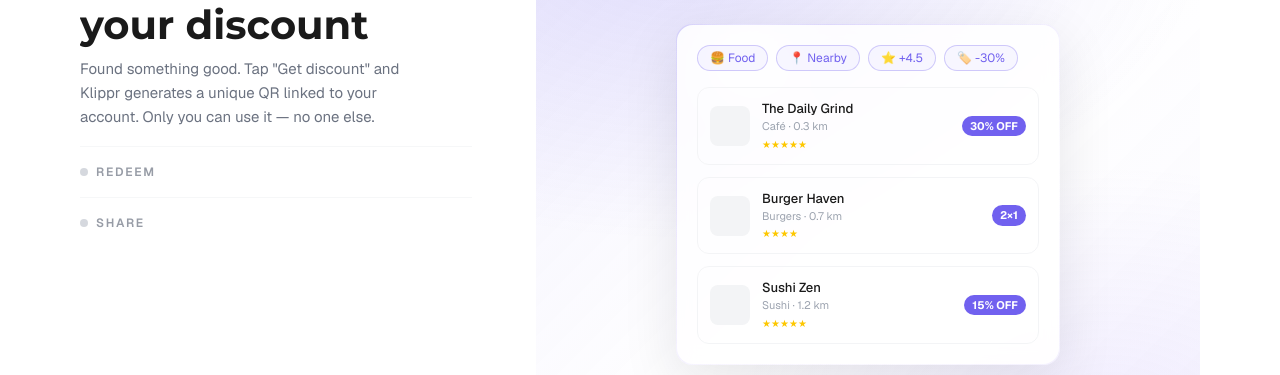
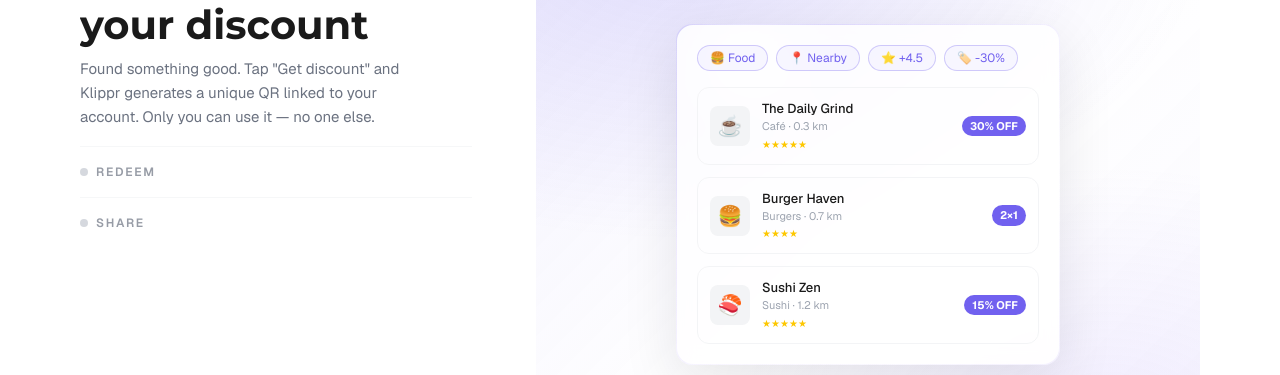
Before and after one commit to QRustOrg/Klippr-LandingPage, a Next.js app: page / in a window 1280 px wide. Shown: the part 3734-4109 px from the top of the page. Built offline with nearby package versions, Linux system fonts and the light colour scheme.

Commit message:
style: enhance Benefits and How It Works sections

```diff
--- a/src/components/BenefitsSection.tsx
+++ b/src/components/BenefitsSection.tsx
@@ -1,6 +1,7 @@
 "use client";
 
 import { useState, useRef, useEffect } from "react";
+import Image from "next/image";
 import { cn } from "@/lib/utils";
 import {
   MapPinsIcon,
@@ -25,9 +26,9 @@ const B2B_ICONS: IconComponent[] = [BarChartNumbersIcon, ShieldCheckmarkIcon, To
 /* ── Phone mockup screens ──────────────────────────────────────────── */
 function B2CScreen() {
   const deals = [
-    { name: "The Daily Grind", cat: "Café · 0.3 km", disc: "30% OFF", stars: 5, color: "#7161ef" },
-    { name: "Burger Haven", cat: "Burgers · 0.7 km", disc: "2×1", stars: 4, color: "#a78bfa" },
-    { name: "Sushi Zen", cat: "Sushi · 1.2 km", disc: "15% OFF", stars: 5, color: "#7161ef" },
+    { name: "The Daily Grind", cat: "Café · 0.3 km", disc: "30% OFF", stars: 5, color: "#7161ef", emoji: "☕" },
+    { name: "Burger Haven", cat: "Burgers · 0.7 km", disc: "2×1", stars: 4, color: "#a78bfa", emoji: "🍔" },
+    { name: "Sushi Zen", cat: "Sushi · 1.2 km", disc: "15% OFF", stars: 5, color: "#7161ef", emoji: "🍣" },
   ];
   return (
     <div className="flex flex-col gap-2 px-1">
@@ -51,9 +52,12 @@ function B2CScreen() {
           style={{ borderColor: "#f0eeff", background: "#faf9ff" }}
         >
           <div
-            className="w-7 h-7 rounded-md flex-shrink-0"
+            className="w-7 h-7 rounded-md flex-shrink-0 flex items-center justify-center text-sm leading-none"
             style={{ background: `linear-gradient(135deg, ${d.color}22, ${d.color}44)` }}
-          />
+            aria-hidden
+          >
+            {d.emoji}
+          </div>
           <div className="flex-1 min-w-0">
             <p className="text-[10px] font-semibold text-[#1a1a1a] leading-tight truncate">{d.name}</p>
             <p className="text-[8px] text-[#9ca3af]">{d.cat}</p>
@@ -308,25 +312,14 @@ function PhoneMockup({ activeTab }: { activeTab: Tab }) {
               gap: 6,
             }}
           >
-            <div
-              style={{
-                width: 24,
-                height: 24,
-                borderRadius: 6,
-                background: "rgba(255,255,255,0.2)",
-                display: "flex",
-                alignItems: "center",
-                justifyContent: "center",
-              }}
-            >
-              {/* Scissors mini icon */}
-              <svg viewBox="0 0 12 12" width="14" height="14" fill="none">
-                <circle cx="3" cy="9" r="2" stroke="white" strokeWidth="1" />
-                <circle cx="9" cy="9" r="2" stroke="white" strokeWidth="1" />
-                <path d="M4.5 7.5L9 3" stroke="white" strokeWidth="1.2" strokeLinecap="round" />
-                <path d="M7.5 7.5L3 3" stroke="white" strokeWidth="1.2" strokeLinecap="round" />
-              </svg>
-            </div>
+            <Image
+              src="/klippr/klippr.png"
+              alt="Klippr"
+              width={24}
+              height={24}
+              className="rounded-md object-cover shrink-0"
+              sizes="24px"
+            />
             <span style={{ fontSize: 11, fontWeight: 700, color: "white", letterSpacing: 0.5 }}>KLIPPR</span>
             <div style={{ marginLeft: "auto", width: 22, height: 22, borderRadius: "50%", background: "rgba(255,255,255,0.2)", display: "flex", alignItems: "center", justifyContent: "center" }}>
               <div style={{ width: 8, height: 8, borderRadius: "50%", background: "white" }} />
--- a/src/components/HowItWorksSection.tsx
+++ b/src/components/HowItWorksSection.tsx
@@ -27,9 +27,9 @@ function ExplorarPanel() {
   const { dict } = useTranslation();
   const filters = dict.howItWorks.panels.explorar.filters;
   const cards = [
-    { name: "The Daily Grind", cat: "Café · 0.3 km", disc: "30% OFF", stars: 5 },
-    { name: "Burger Haven",    cat: "Burgers · 0.7 km", disc: "2×1",   stars: 4 },
-    { name: "Sushi Zen",       cat: "Sushi · 1.2 km",  disc: "15% OFF", stars: 5 },
+    { name: "The Daily Grind", cat: "Café · 0.3 km", disc: "30% OFF", stars: 5, emoji: "☕" },
+    { name: "Burger Haven", cat: "Burgers · 0.7 km", disc: "2×1", stars: 4, emoji: "🍔" },
+    { name: "Sushi Zen", cat: "Sushi · 1.2 km", disc: "15% OFF", stars: 5, emoji: "🍣" },
   ];
   return (
     <div
@@ -62,7 +62,12 @@ function ExplorarPanel() {
           <div className="flex flex-col gap-3">
             {cards.map((c) => (
               <div key={c.name} className="flex items-center gap-3 p-3 rounded-xl border border-[#f3f4f6] hover:border-[#7161ef]/20 transition-colors">
-                <div className="w-10 h-10 rounded-lg bg-[#f3f4f6] shrink-0" />
+                <div
+                  className="w-10 h-10 rounded-lg bg-[#f3f4f6] shrink-0 flex items-center justify-center text-xl leading-none"
+                  aria-hidden
+                >
+                  {c.emoji}
+                </div>
                 <div className="flex-1 min-w-0">
                   <p className="text-[13px] font-medium text-[#1a1a1a] leading-snug">{c.name}</p>
                   <p className="text-[11px] text-[#9ca3af]">{c.cat}</p>
```
Also changed, not shown: next-env.d.ts.
